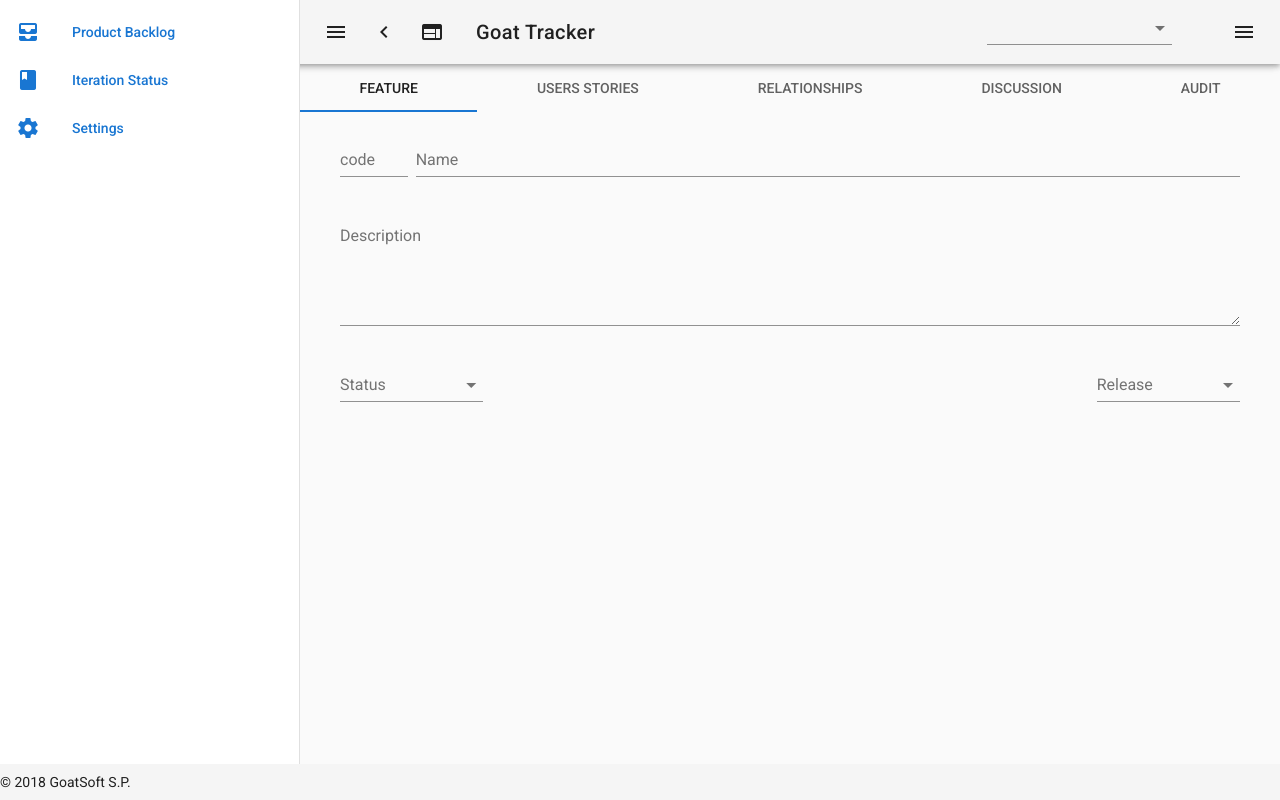
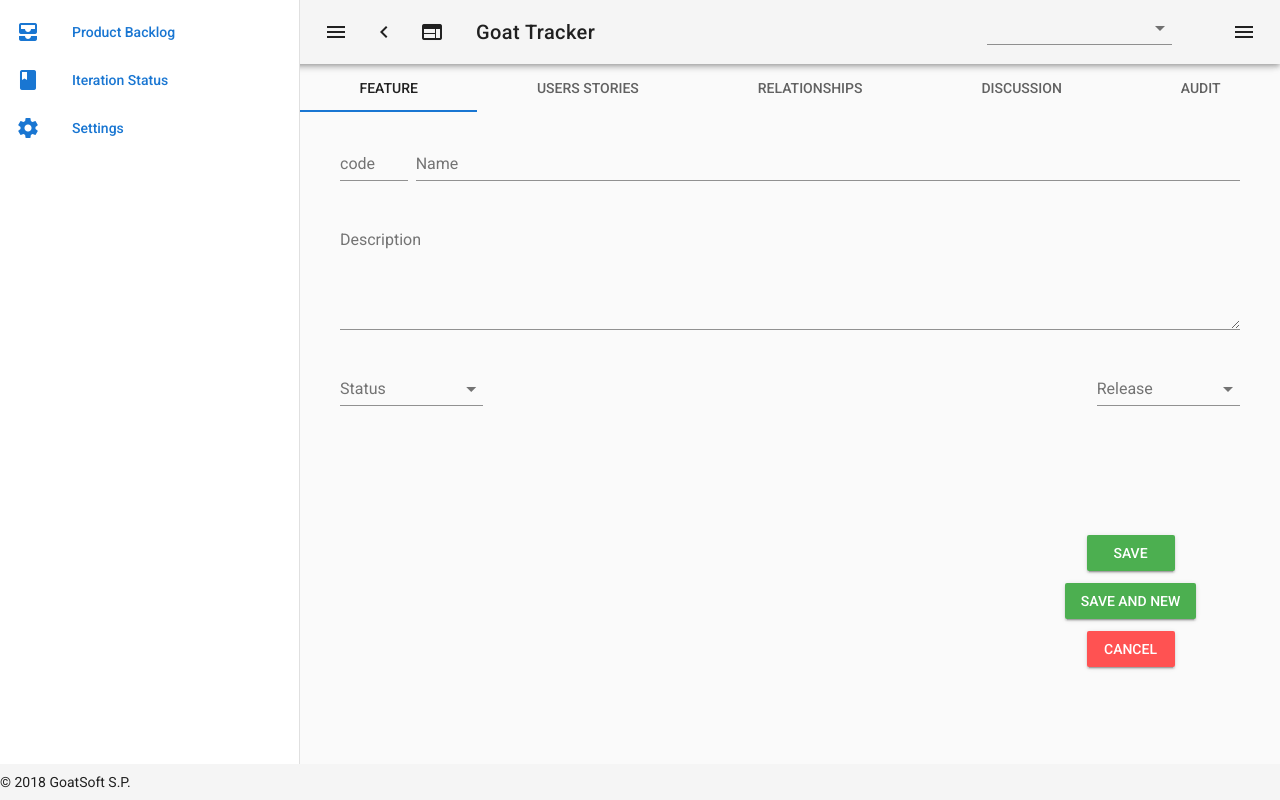
Before and after one commit to dgarcia202/goat-tracker, a Vue app in the folder ui/: page /project/1/feature/1 in a window 1280 px wide. Built offline with nearby package versions, Linux system fonts and the light colour scheme; no server answers.

Commit message:
positioned new feature form buttons

```diff
--- a/ui/src/components/FeatureDetails.vue
+++ b/ui/src/components/FeatureDetails.vue
@@ -21,6 +21,7 @@
             <v-tab-item key="Feature">
                 <feature-details-main
                     v-model="item"
+                    :project-id="projectId"
                     :releases="releases"
                     :statuses="statuses"
                     :mode="currentMode" />
--- a/ui/src/components/FeatureDetailsMain.vue
+++ b/ui/src/components/FeatureDetailsMain.vue
@@ -7,7 +7,7 @@
                     <v-flex xs1>
                         <v-text-field
                         v-model="value.code"
-                        readonly="true"
+                        :readonly="true"
                         label="code"
                         required></v-text-field>
                     </v-flex>
@@ -56,7 +56,14 @@
                         @input="$emit('input', value)"
                     ></v-select>
                 </v-flex>
-
+            </v-layout>
+            <v-layout row class="mt-5">
+                <v-spacer></v-spacer>
+                <v-flex xs3 class="mt-5" >
+                    <v-btn color="success">Save</v-btn>
+                    <v-btn color="success">Save and new</v-btn>
+                    <v-btn color="error" @click="$router.push(`/project/${projectId}/backlog`)">Cancel</v-btn>
+                </v-flex>
             </v-layout>
         </v-container>
     </v-form>
@@ -64,7 +71,7 @@
 <script>
 export default {
     name: 'FeatureDetailsMain',
-    props: [ 'value', 'releases', 'statuses', 'mode' ],
+    props: [ 'value', 'projectId', 'releases', 'statuses', 'mode' ],
     data() {
         return {
             valid: true
```
